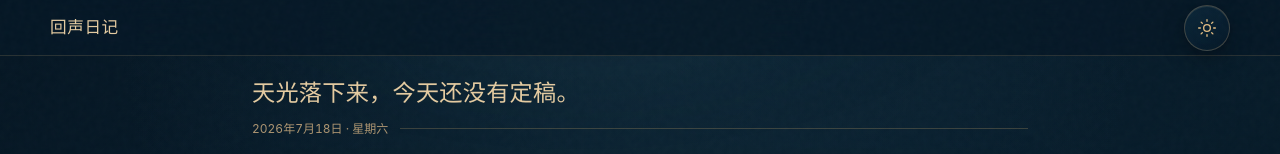
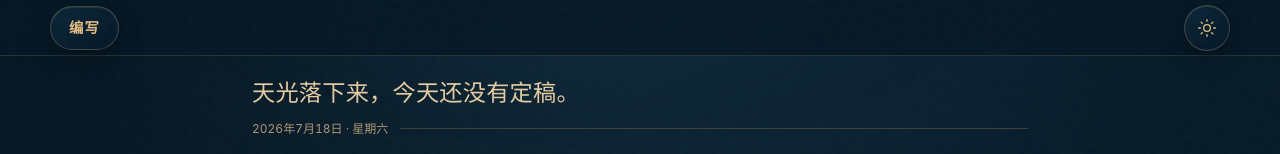
Before and after one commit to zzy-sudo-acm/echo-journal, a React (Vite) app: page / in a window 1280 px wide. Shown: the top 154 px of the page. Built offline with nearby package versions, Linux system fonts and the light colour scheme.

Commit message:
feat(ui): add global writing capsule

```diff
--- a/src/components/AppHeader.tsx
+++ b/src/components/AppHeader.tsx
@@ -1,19 +1,56 @@
 import { useEffect, useRef } from 'react'
-import { Link } from 'react-router-dom'
+import { useLocation, useNavigate } from 'react-router-dom'
 import { useUIStore } from '../store/uiStore'
+import { FOCUS_QUICK_INPUT_EVENT } from '../utils/events'
 import { MoonIcon, SunIcon } from './Icons'
 
 export function AppHeader() {
   const { theme, setTheme } = useUIStore()
+  const { pathname } = useLocation()
+  const navigate = useNavigate()
+  const writingButtonRef = useRef<HTMLButtonElement>(null)
+  const writingAnimationRef = useRef<Animation | null>(null)
+  const writingFocusTimerRef = useRef<number | null>(null)
   const buttonRef = useRef<HTMLButtonElement>(null)
   const iconRef = useRef<HTMLSpanElement>(null)
   const buttonAnimationRef = useRef<Animation | null>(null)
   const iconAnimationRef = useRef<Animation | null>(null)
 
   useEffect(() => () => {
+    writingAnimationRef.current?.cancel()
+    if (writingFocusTimerRef.current !== null) window.clearTimeout(writingFocusTimerRef.current)
     buttonAnimationRef.current?.cancel()
     iconAnimationRef.current?.cancel()
   }, [])
+
+  const handleWritingClick = () => {
+    const reducedMotion = window.matchMedia('(prefers-reduced-motion: reduce)').matches
+    writingAnimationRef.current?.cancel()
+
+    if (!reducedMotion) {
+      writingAnimationRef.current = writingButtonRef.current?.animate(
+        [
+          { transform: 'scale(.95)' },
+          { transform: 'scaleX(1.07) scaleY(1.01)', offset: .58 },
+          { transform: 'scale(1)' },
+        ],
+        { duration: 270, easing: 'cubic-bezier(.22, 1, .36, 1)' },
+      ) ?? null
+    }
+
+    const focusQuickInput = () => window.dispatchEvent(new Event(FOCUS_QUICK_INPUT_EVENT))
+    if (pathname === '/') {
+      if (writingFocusTimerRef.current === null) focusQuickInput()
+      return
+    }
+
+    if (writingFocusTimerRef.current !== null) window.clearTimeout(writingFocusTimerRef.current)
+    navigate('/')
+    writingFocusTimerRef.current = window.setTimeout(() => {
+      writingFocusTimerRef.current = null
+      focusQuickInput()
+    }, reducedMotion ? 32 : 300)
+  }
 
   const handleThemeToggle = () => {
     buttonAnimationRef.current?.cancel()
@@ -43,7 +80,15 @@ export function AppHeader() {
 
   return (
     <header className="app-header">
-      <Link className="app-brand" to="/" aria-label="回声日记首页">回声日记</Link>
+      <button
+        ref={writingButtonRef}
+        type="button"
+        className="writing-capsule"
+        aria-label="编写日记"
+        onClick={handleWritingClick}
+      >
+        编写
+      </button>
       <button
         ref={buttonRef}
         type="button"
--- a/src/components/QuickInput.tsx
+++ b/src/components/QuickInput.tsx
@@ -6,11 +6,12 @@ import { draftRepo } from '../db/repository'
 
 interface QuickInputProps {
   onSaved?: () => void | Promise<void>
+  focusRequest?: number
 }
 
 type DraftStatus = 'idle' | 'saving' | 'saved' | 'error'
 
-export function QuickInput({ onSaved }: QuickInputProps) {
+export function QuickInput({ onSaved, focusRequest = 0 }: QuickInputProps) {
   const [content, setContent] = useState('')
   const [tags, setTags] = useState<string[]>([])
   const [expanded, setExpanded] = useState(false)
@@ -39,6 +40,11 @@ export function QuickInput({ onSaved }: QuickInputProps) {
     })
     return () => { cancelled = true }
   }, [])
+
+  useEffect(() => {
+    if (focusRequest === 0) return
+    textareaRef.current?.focus({ preventScroll: true })
+  }, [focusRequest])
 
   useEffect(() => {
     if (!draftLoaded) return
--- a/src/index.css
+++ b/src/index.css
@@ -326,7 +326,24 @@ h3 { font-size: 1rem; }
   background: var(--header-bg);
   backdrop-filter: blur(16px);
 }
-.app-brand { display: inline-flex; min-height: 44px; align-items: center; font-size: 1.04rem; font-weight: 550; letter-spacing: .035em; }
+.writing-capsule {
+  display: inline-flex;
+  min-height: 44px;
+  align-items: center;
+  justify-content: center;
+  padding: 0 18px;
+  border: 1px solid var(--theme-bubble-border);
+  border-radius: 24px;
+  background: var(--theme-bubble-fallback);
+  box-shadow: inset 0 1px 0 var(--theme-bubble-highlight), var(--theme-bubble-shadow);
+  color: var(--accent-strong);
+  font-size: .9rem;
+  font-weight: 600;
+  letter-spacing: .08em;
+  transition: color var(--motion-fast), transform 90ms ease-out;
+  -webkit-tap-highlight-color: transparent;
+}
+.writing-capsule:active { transform: scale(.95); }
 .theme-toggle-bubble {
   display: inline-flex;
   width: 46px;
@@ -347,6 +364,7 @@ h3 { font-size: 1rem; }
 .theme-toggle-icon { display: inline-flex; align-items: center; justify-content: center; }
 .theme-toggle-icon .icon { width: 20px; height: 20px; }
 @supports ((-webkit-backdrop-filter: blur(1px)) or (backdrop-filter: blur(1px))) {
+  .writing-capsule,
   .theme-toggle-bubble {
     background: var(--theme-bubble-glass);
     -webkit-backdrop-filter: blur(18px) saturate(145%);
@@ -809,7 +827,7 @@ mark { border-radius: 2px; background: var(--accent-bg); color: inherit; box-sha
 
 @media (hover: hover) and (pointer: fine) {
   .icon-button:hover { color: var(--text-primary); background: var(--bg-hover); }
-  .theme-toggle-bubble:hover { color: var(--text-primary); }
+  .writing-capsule:hover, .theme-toggle-bubble:hover { color: var(--text-primary); }
   .entry-more { opacity: 0; transition: opacity var(--motion-fast); }
   .entry-row:hover .entry-more { opacity: .72; }
   .calendar-day:not(:disabled):hover { background: var(--bg-hover); color: var(--text-primary); }
@@ -862,6 +880,6 @@ mark { border-radius: 2px; background: var(--accent-bg); color: inherit; box-sha
   .route-content, .bottom-nav-indicator-surface, .bottom-nav-icon.is-animating { animation: none !important; opacity: 1; transform: none; }
   .bottom-nav-indicator { transition: none !important; }
   .bottom-nav a:active .bottom-nav-icon { transform: none; }
-  .theme-toggle-bubble:active { transform: none; }
+  .writing-capsule:active, .theme-toggle-bubble:active { transform: none; }
   *, *::before, *::after { scroll-behavior: auto !important; animation-duration: .01ms !important; animation-iteration-count: 1 !important; transition-duration: .01ms !important; }
 }
--- a/src/pages/TodayPage.tsx
+++ b/src/pages/TodayPage.tsx
@@ -1,6 +1,7 @@
 import { useCallback, useEffect, useMemo, useRef, useState } from 'react'
 import { useEntryStore } from '../store/entryStore'
 import { QuickInput } from '../components/QuickInput'
+import { FOCUS_QUICK_INPUT_EVENT } from '../utils/events'
 import { TimelineIntro } from '../components/TimelineIntro'
 import { TimelineDayGroup, type TimelineDayVariant } from '../components/TimelineDayGroup'
 import { EntryEditor } from '../components/EntryEditor'
@@ -29,6 +30,7 @@ export function TodayPage() {
   const [deletingEntry, setDeletingEntry] = useState<Entry | null>(null)
   const { showToast } = useToast()
   const positioned = useRef(false)
+  const [composerFocusRequest, setComposerFocusRequest] = useState(0)
 
   const refreshTimeline = useCallback(async () => {
     await loadEntries({ orderBy: 'createdAt', orderDir: 'asc' })
@@ -58,6 +60,20 @@ export function TodayPage() {
 
     return [[today, todayEntries] as const, ...earlierGroups]
   }, [entries, today])
+
+  useEffect(() => {
+    const focusComposer = () => {
+      const reducedMotion = window.matchMedia('(prefers-reduced-motion: reduce)').matches
+      document.getElementById(`day-${today}`)?.scrollIntoView({
+        behavior: reducedMotion ? 'auto' : 'smooth',
+        block: 'start',
+      })
+      requestAnimationFrame(() => setComposerFocusRequest((request) => request + 1))
+    }
+
+    window.addEventListener(FOCUS_QUICK_INPUT_EVENT, focusComposer)
+    return () => window.removeEventListener(FOCUS_QUICK_INPUT_EVENT, focusComposer)
+  }, [today])
 
   useEffect(() => {
     if (positioned.current || entries.length === 0) return
@@ -105,7 +121,7 @@ export function TodayPage() {
               onDelete={setDeletingEntry}
               onCopied={() => showToast('已复制到剪贴板', 'success')}
             >
-              {variant === 'today' ? <QuickInput onSaved={refreshTimeline} /> : null}
+              {variant === 'today' ? <QuickInput onSaved={refreshTimeline} focusRequest={composerFocusRequest} /> : null}
             </TimelineDayGroup>
           )
         })}
--- /dev/null
+++ b/src/utils/events.ts
@@ -0,0 +1 @@
+export const FOCUS_QUICK_INPUT_EVENT = 'echo-journal:focus-quick-input'
```
Also changed, not shown: 1 other file (tests, documents, lock files or other folders).
